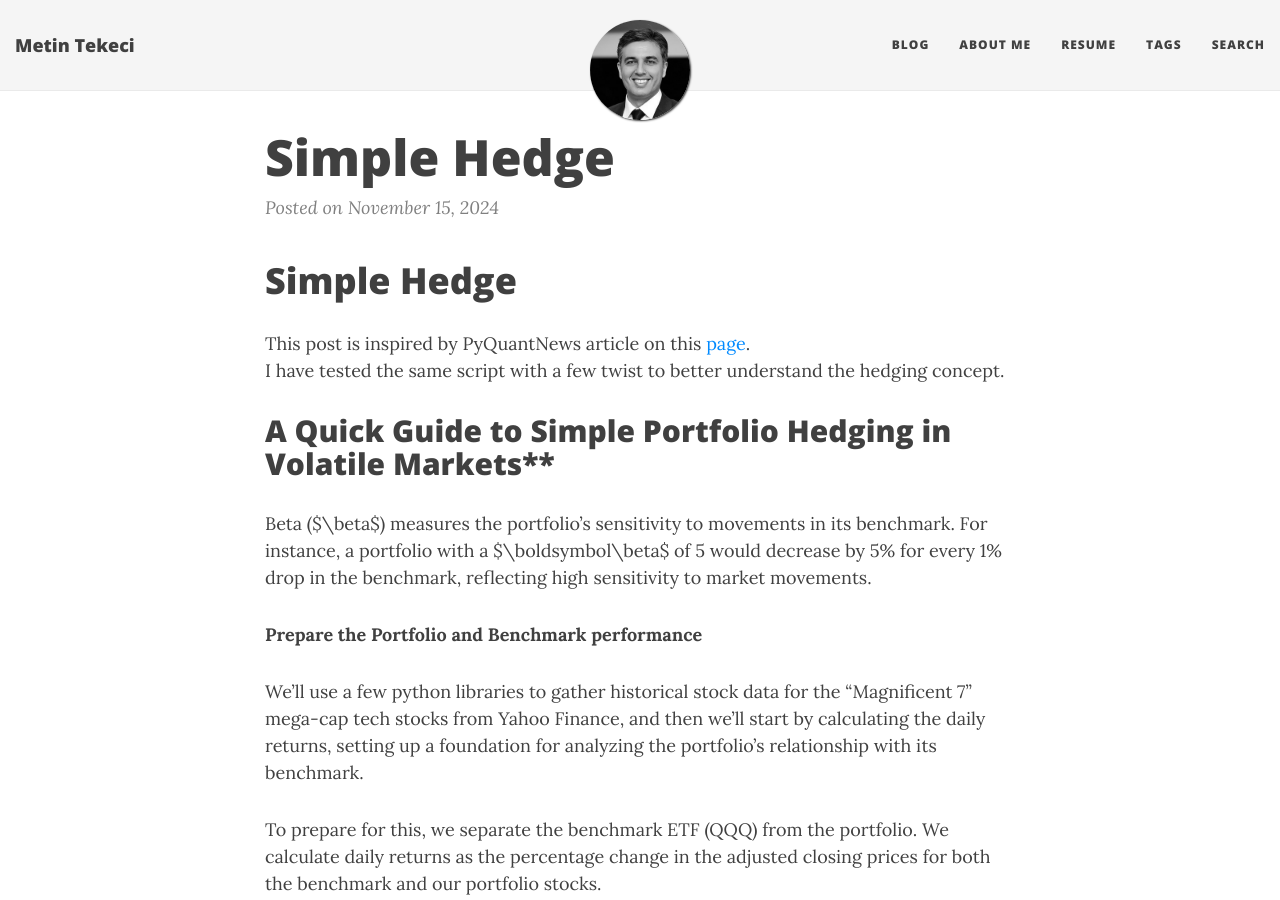
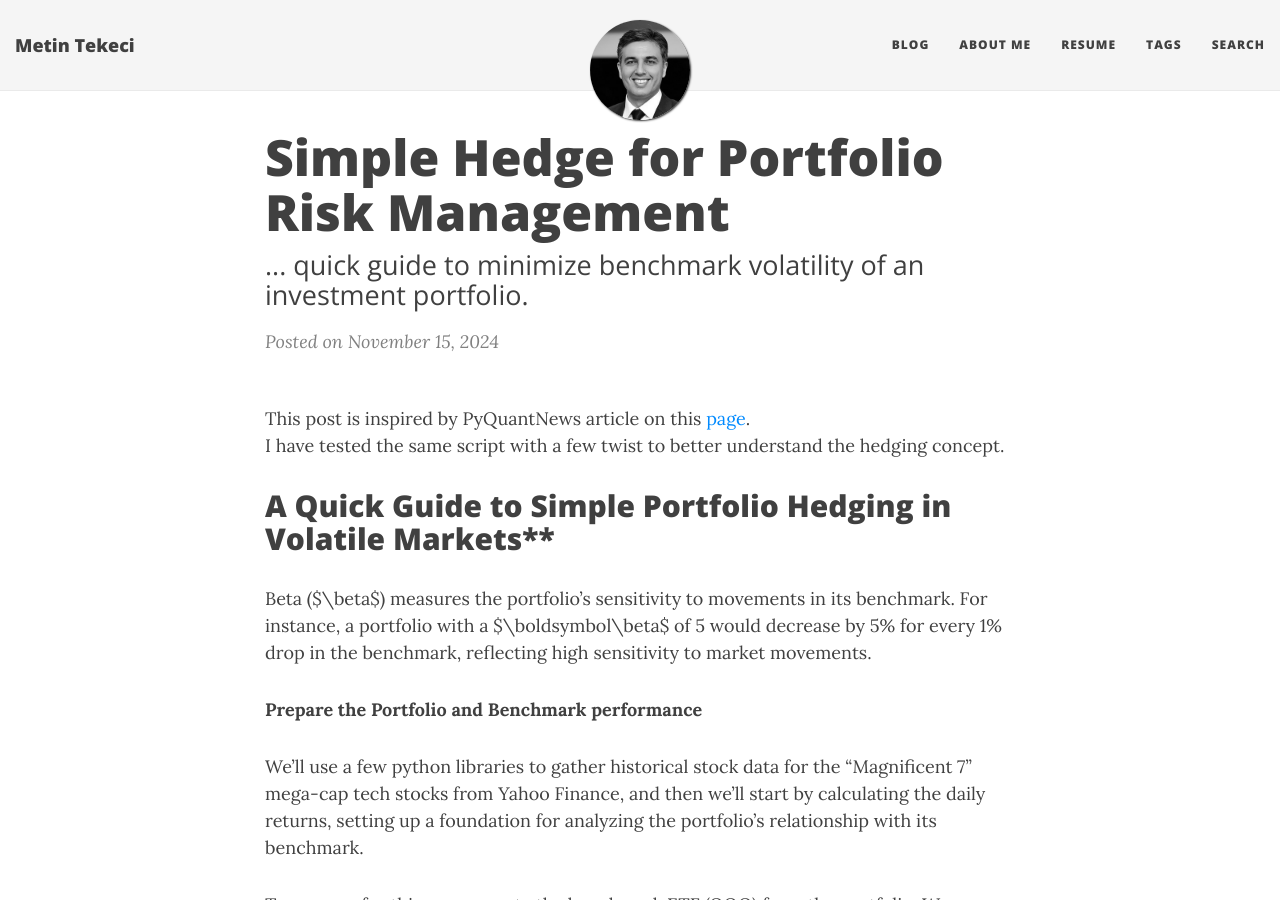
Before and after one commit to metintekeci/metintekeci.github.io, a Jekyll site: the page built from _posts/2024-11-15-simple-hedge.md, in a window 1280 px wide and 900 px high. Built offline with Jekyll 4.4.1, drawn with Linux system fonts in a browser that asks for light colours; nearby versions of some CDN libraries; library files that are not in the unit come from our copies; some of the changed text lies outside the part shown.

Commit message:
added  YAML front matter

```diff
--- a/_posts/2024-11-15-simple-hedge.md
+++ b/_posts/2024-11-15-simple-hedge.md
@@ -1,4 +1,9 @@
-# Simple Hedge
+---
+layout: post
+title: Simple Hedge for Portfolio Risk Management
+subtitle: ... quick guide to minimize benchmark volatility of an investment portfolio.
+tags: [hedging, portfolio returns, benchmark returns, statmodels, matplotlib,  OLS, regression, alpha, beta]
+---
 
 This post is inspired by PyQuantNews article on this [page](https://www.pyquantnews.com/the-pyquant-newsletter/how-improve-profits-portfolio-hedge).
 I have tested the same script with a few twist to better understand the hedging concept.
```
